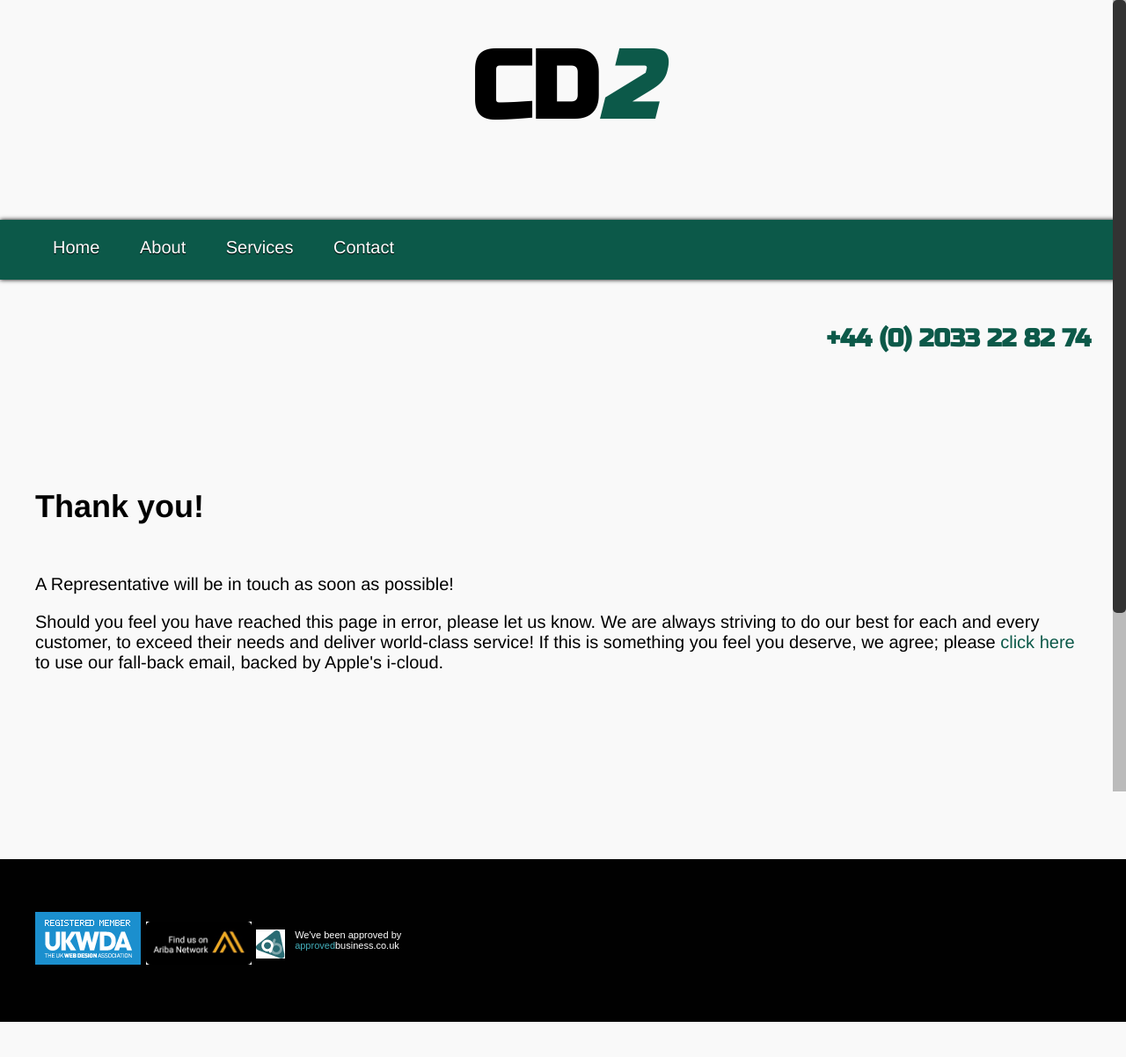
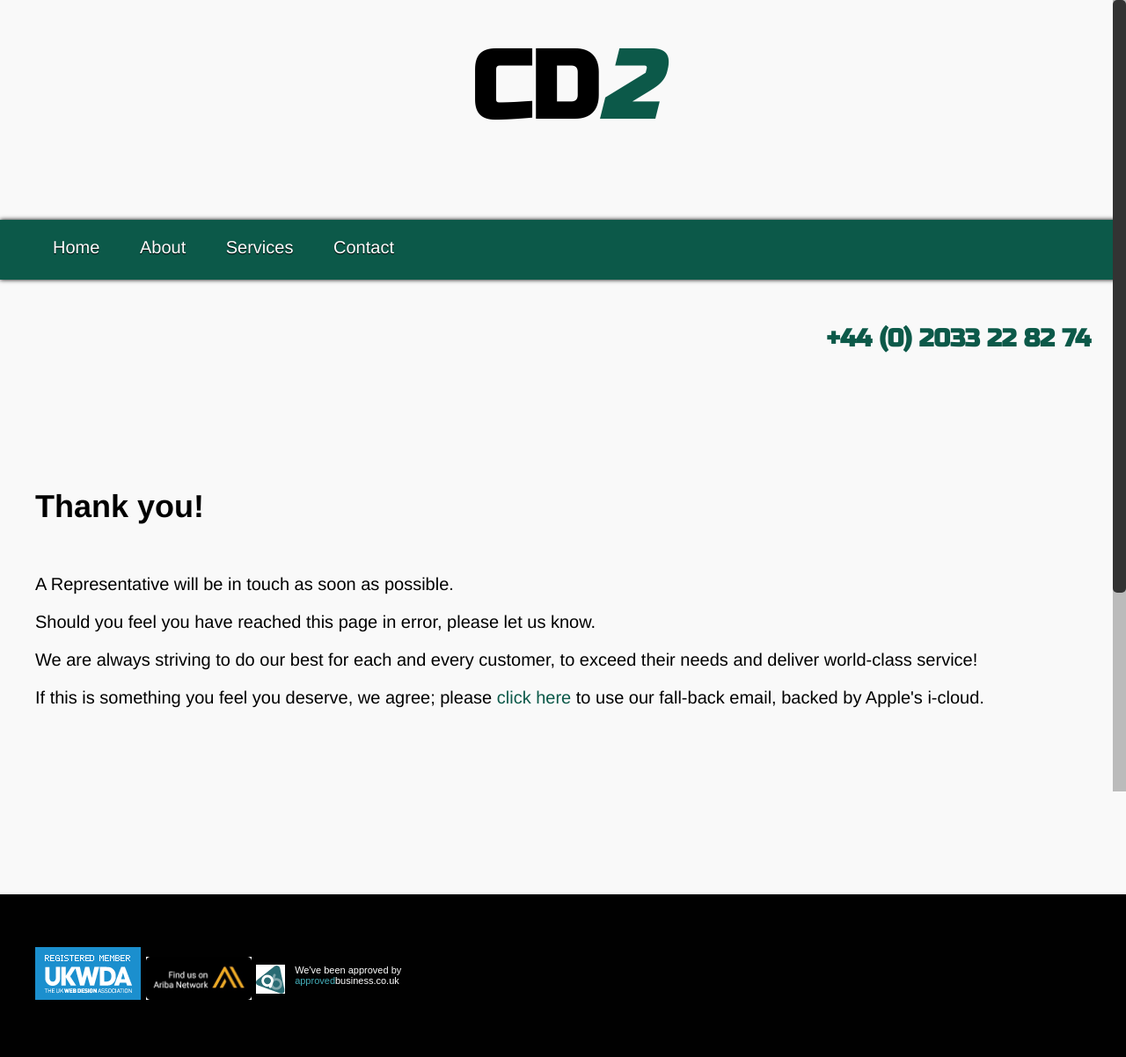
Before and after one commit to CODESIGN2/CODESIGN2.github.io, a Jekyll site: the page built from thanks.html, in a window 1280 px wide. Shown: the whole page at 88% size. Built offline with Jekyll 4.4.1, drawn with Linux system fonts in a browser that asks for light colours; before the commit the page ends 1162 px from its top, so only the background shows below that.

Commit message:
Edits to form result pages
* Styling of Error page
* Adjustment of text

```diff
--- a/error.html
+++ b/error.html
@@ -5,7 +5,7 @@ title: Error
 	<header class="body">
 		<h1>We are sorry</h1>
 	</header>
-	<main>
+	<main class="body">
 		<p>It looks like some of the information entered has been flagged by our system as erroneous or undesirable. Could you please review the data and re-send if you still wish to contact us.</p>
 		<p>If you believe you are seeing this in error please feel free to drop us a line on general-inbox [at] codesign2 [dot] co [dot] uk</p>
 	</main>
--- a/thanks.html
+++ b/thanks.html
@@ -7,7 +7,9 @@ title: Thanks
 		<h1>Thank you!</h1>
 	</header>
 	<main class="body">
-		<p>A Representative will be in touch as soon as possible!</p>
-		<p>Should you feel you have reached this page in error, please let us know. We are always striving to do our best for each and every customer, to exceed their needs and deliver world-class service! If this is something you feel you deserve, we agree; please <a href="mailto:codesign2@icloud.com?Subject=I%20Deserve%20World%20Class%20Service&body=How%20can%20we%20help%20you...%20Let%20us%20know%20in%20as%20much%20detail%20as%20possible%20please!">click here</a> to use our fall-back email, backed by Apple's i-cloud.</p>
+		<p>A Representative will be in touch as soon as possible.</p>
+		<p>Should you feel you have reached this page in error, please let us know.</p>
+		<p>We are always striving to do our best for each and every customer, to exceed their needs and deliver world-class service!</p>
+		<p>If this is something you feel you deserve, we agree; please <a href="mailto:codesign2@icloud.com?Subject=I%20Deserve%20World%20Class%20Service&body=How%20can%20we%20help%20you...%20Let%20us%20know%20in%20as%20much%20detail%20as%20possible%20please!">click here</a> to use our fall-back email, backed by Apple's i-cloud.</p>
 	</main>
 </section>
```
